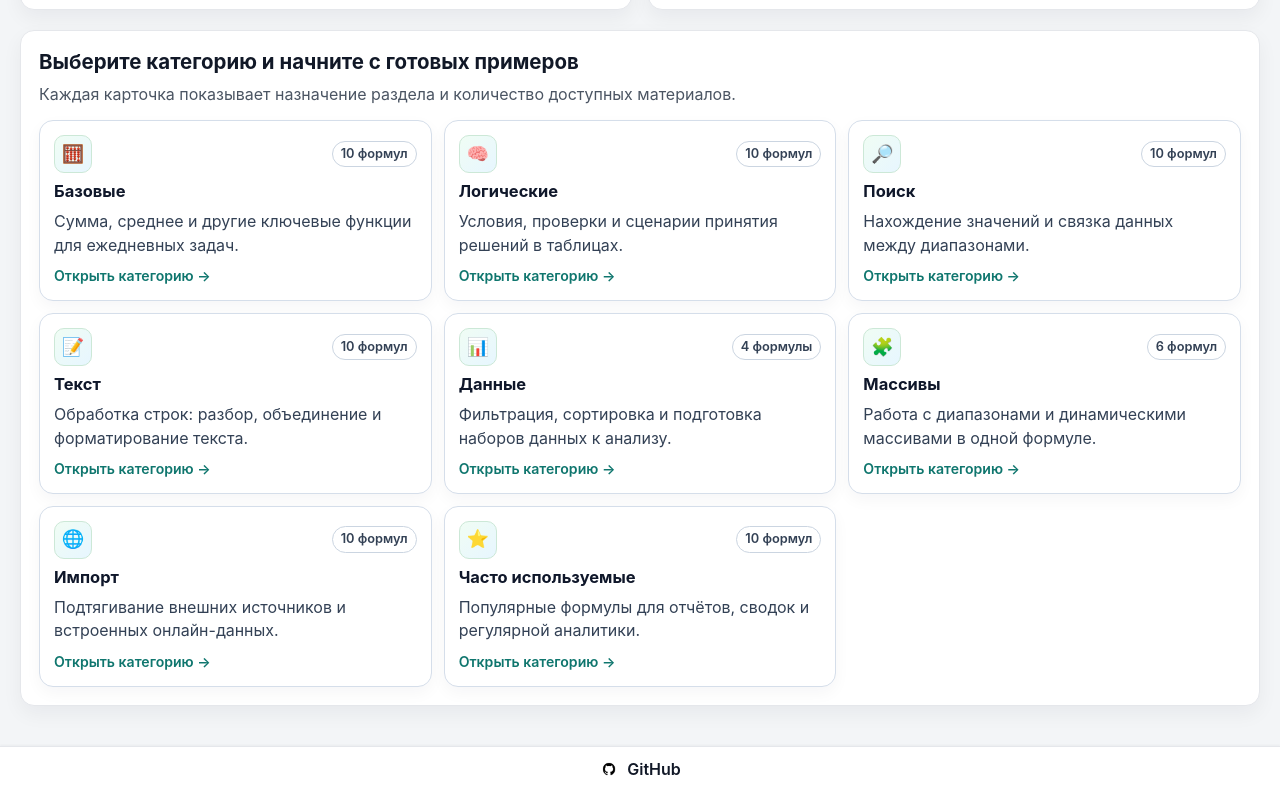
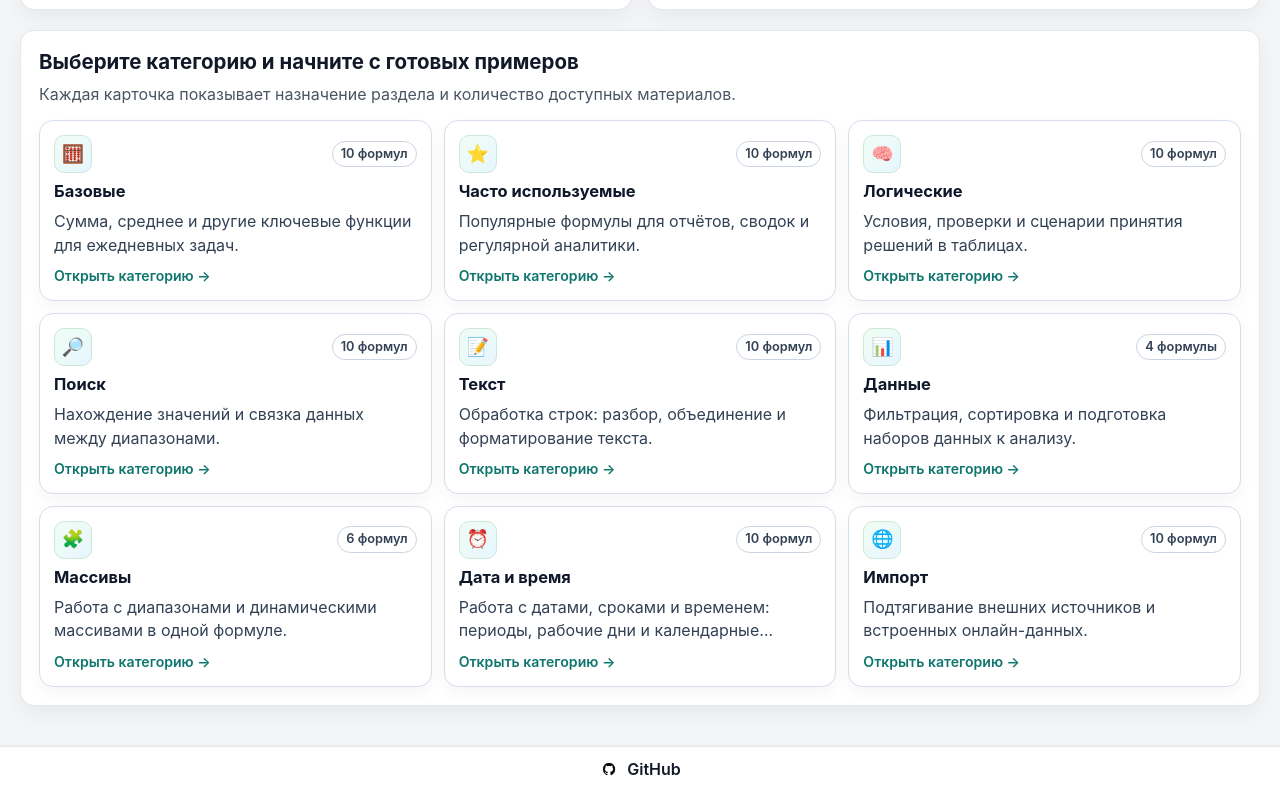
Before and after one commit to SubZzzero/google-sheets-cheatsheet, a React (Vite) app: page / in a window 1280 px wide. Shown: the part 451-1242 px from the top of the page. Built offline with nearby package versions, Linux system fonts and the light colour scheme.

Commit message:
add new category DATE:TIME

```diff
--- a/src/App.jsx
+++ b/src/App.jsx
@@ -7,15 +7,25 @@ import { Home } from './components/Home/Home';
 import { Footer } from './components/Footer/Footer';
 import { formulas } from './data/formulas';
 
+const CATEGORY_ORDER = [
+  'Базовые',
+  'Часто используемые',
+  'Логические',
+  'Поиск',
+  'Текст',
+  'Данные',
+  'Массивы',
+  'Дата и время',
+  'Импорт',
+];
+
 function App() {
   const categories = useMemo(() => {
     const uniqueCategories = [...new Set(formulas.map((item) => item.category))];
+    const orderedCategories = CATEGORY_ORDER.filter((category) => uniqueCategories.includes(category));
+    const customCategories = uniqueCategories.filter((category) => !CATEGORY_ORDER.includes(category));
 
-    if (!uniqueCategories.includes('Базовые')) {
-      return uniqueCategories;
-    }
-
-    return ['Базовые', ...uniqueCategories.filter((category) => category !== 'Базовые')];
+    return [...orderedCategories, ...customCategories];
   }, []);
 
   const categoriesWithCount = useMemo(
--- a/src/components/Home/Home.jsx
+++ b/src/components/Home/Home.jsx
@@ -8,6 +8,10 @@ const CATEGORY_META = {
     'Часто используемые': {
         icon: '⭐',
         description: 'Популярные формулы для отчётов, сводок и регулярной аналитики.',
+    },
+    'Дата и время': {
+        icon: '⏰',
+        description: 'Работа с датами, сроками и временем: периоды, рабочие дни и календарные расчёты.',
     },
     Логические: {
         icon: '🧠',
--- a/src/data/formulas.js
+++ b/src/data/formulas.js
@@ -571,6 +571,88 @@ const baseFormulas = [
         description: "Возвращает последний день месяца со смещением.",
         syntax: "=EOMONTH(start_date, months)",
         example: "=EOMONTH(A1, 1)"
+    },
+
+    // --- ДАТА И ВРЕМЯ ---
+    {
+        id: 71,
+        name: "DATE",
+        category: "Дата и время",
+        description: "Создаёт дату из года, месяца и дня.",
+        syntax: "=DATE(year, month, day)",
+        example: "=DATE(2026, 4, 15)"
+    },
+    {
+        id: 72,
+        name: "DATEDIF",
+        category: "Дата и время",
+        description: "Считает разницу между двумя датами в нужных единицах.",
+        syntax: "=DATEDIF(start_date, end_date, unit)",
+        example: "=DATEDIF(A1, B1, \"D\")"
+    },
+    {
+        id: 73,
+        name: "WORKDAY",
+        category: "Дата и время",
+        description: "Возвращает рабочую дату со смещением по рабочим дням.",
+        syntax: "=WORKDAY(start_date, num_days, [holidays])",
+        example: "=WORKDAY(A1, 10, D1:D5)"
+    },
+    {
+        id: 74,
+        name: "NETWORKDAYS",
+        category: "Дата и время",
+        description: "Считает количество рабочих дней между двумя датами.",
+        syntax: "=NETWORKDAYS(start_date, end_date, [holidays])",
+        example: "=NETWORKDAYS(A1, B1, D1:D5)"
+    },
+    {
+        id: 75,
+        name: "WEEKDAY",
+        category: "Дата и время",
+        description: "Возвращает номер дня недели для даты.",
+        syntax: "=WEEKDAY(date, [type])",
+        example: "=WEEKDAY(A1, 2)"
+    },
+    {
+        id: 76,
+        name: "MONTH",
+        category: "Дата и время",
+        description: "Возвращает номер месяца из даты.",
+        syntax: "=MONTH(date)",
+        example: "=MONTH(A1)"
+    },
+    {
+        id: 77,
+        name: "YEAR",
+        category: "Дата и время",
+        description: "Возвращает год из даты.",
+        syntax: "=YEAR(date)",
+        example: "=YEAR(A1)"
+    },
+    {
+        id: 78,
+        name: "TIME",
+        category: "Дата и время",
+        description: "Создаёт время из часов, минут и секунд.",
+        syntax: "=TIME(hour, minute, second)",
+        example: "=TIME(14, 30, 0)"
+    },
+    {
+        id: 79,
+        name: "HOUR",
+        category: "Дата и время",
+        description: "Возвращает час из значения времени.",
+        syntax: "=HOUR(time)",
+        example: "=HOUR(A1)"
+    },
+    {
+        id: 80,
+        name: "MINUTE",
+        category: "Дата и время",
+        description: "Возвращает минуты из значения времени.",
+        syntax: "=MINUTE(time)",
+        example: "=MINUTE(A1)"
     }
 ];
 
@@ -615,6 +697,20 @@ const ARGUMENT_HINTS = {
     formula: 'выражение, которое применится ко всему диапазону',
     n: 'количество записей в результате',
     is_asc: 'порядок сортировки: TRUE по возрастанию',
+    start_date: 'начальная дата для расчета',
+    end_date: 'конечная дата для расчета',
+    months: 'смещение в месяцах относительно начальной даты',
+    unit: 'единица измерения разницы дат ("D", "M", "Y" и т.д.)',
+    num_days: 'количество рабочих дней для сдвига даты',
+    holidays: 'диапазон праздничных дат, которые нужно исключить',
+    date: 'дата, из которой извлекается часть значения',
+    day: 'номер дня месяца',
+    month: 'номер месяца',
+    year: 'год в числовом формате',
+    hour: 'часы времени',
+    minute: 'минуты времени',
+    second: 'секунды времени',
+    time: 'значение времени или дата-время',
     count: 'сколько значений объединять в группу',
     url: 'ссылка на внешний ресурс',
     xpath: 'XPath-путь к нужному элементу',
@@ -905,6 +1001,46 @@ const EXAMPLE_NARRATIVES = {
         calculation: 'EOMONTH(A1, 1) берёт дату из A1, сдвигает на 1 месяц вперед и возвращает последний день этого месяца.',
         result: 'Вход: A1 = 15.01.2026. Выход: 28.02.2026.',
     },
+    DATE: {
+        calculation: 'DATE(2026, 4, 15) формирует корректную дату из отдельных числовых компонентов года, месяца и дня.',
+        result: 'Вход: year = 2026, month = 4, day = 15. Выход: 15.04.2026.',
+    },
+    DATEDIF: {
+        calculation: 'DATEDIF(A1, B1, "D") возвращает количество дней между начальной и конечной датой.',
+        result: 'Вход: A1 = 01.04.2026, B1 = 10.04.2026, unit = "D". Выход: 9.',
+    },
+    WORKDAY: {
+        calculation: 'WORKDAY(A1, 10, D1:D5) прибавляет 10 рабочих дней к дате A1, пропуская выходные и даты из списка праздников.',
+        result: 'Вход: A1 = 01.04.2026, holidays = 07.04.2026. Выход: рабочая дата через 10 рабочих дней без учета выходных и праздника.',
+    },
+    NETWORKDAYS: {
+        calculation: 'NETWORKDAYS(A1, B1, D1:D5) считает только рабочие дни между двумя датами, исключая выходные и праздники.',
+        result: 'Вход: A1 = 01.04.2026, B1 = 10.04.2026, в периоде есть 1 праздничный день. Выход: количество рабочих дней за период.',
+    },
+    WEEKDAY: {
+        calculation: 'WEEKDAY(A1, 2) возвращает номер дня недели, где понедельник = 1, вторник = 2 и т.д.',
+        result: 'Вход: A1 = 06.04.2026 (понедельник), type = 2. Выход: 1.',
+    },
+    MONTH: {
+        calculation: 'MONTH(A1) извлекает номер месяца из даты.',
+        result: 'Вход: A1 = 15.04.2026. Выход: 4.',
+    },
+    YEAR: {
+        calculation: 'YEAR(A1) извлекает год из даты.',
+        result: 'Вход: A1 = 15.04.2026. Выход: 2026.',
+    },
+    TIME: {
+        calculation: 'TIME(14, 30, 0) формирует значение времени из часов, минут и секунд.',
+        result: 'Вход: hour = 14, minute = 30, second = 0. Выход: 14:30:00.',
+    },
+    HOUR: {
+        calculation: 'HOUR(A1) возвращает часовую часть из времени или даты-времени.',
+        result: 'Вход: A1 = 14:45:20. Выход: 14.',
+    },
+    MINUTE: {
+        calculation: 'MINUTE(A1) возвращает минутную часть из времени или даты-времени.',
+        result: 'Вход: A1 = 14:45:20. Выход: 45.',
+    },
 };
 
 const extractSyntaxArgs = (syntax) => {
```
Also changed, not shown: 1 other file (tests, documents, lock files or other folders).
